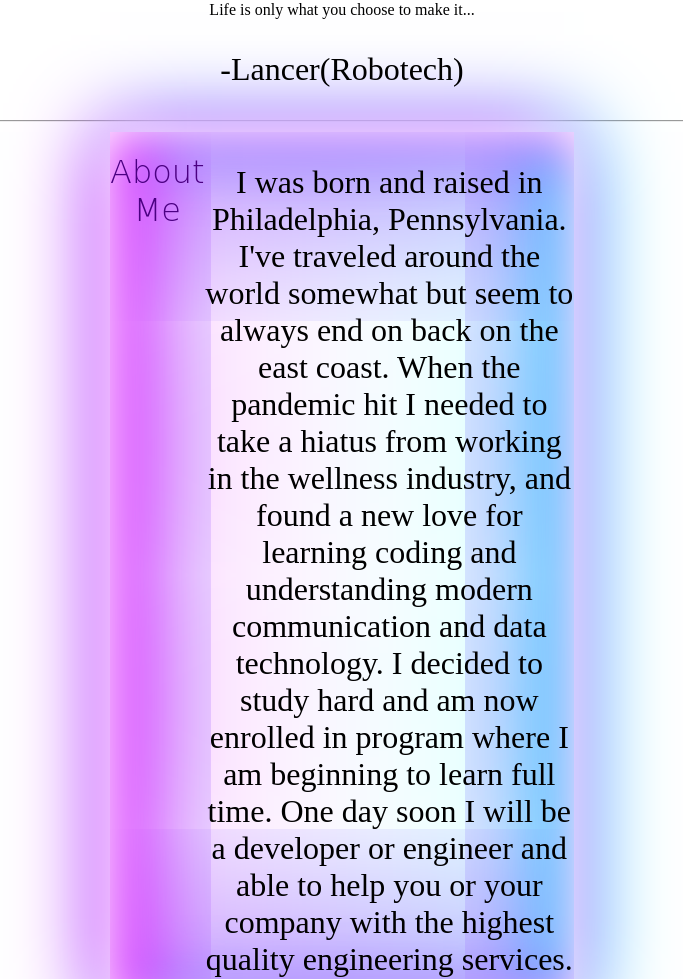
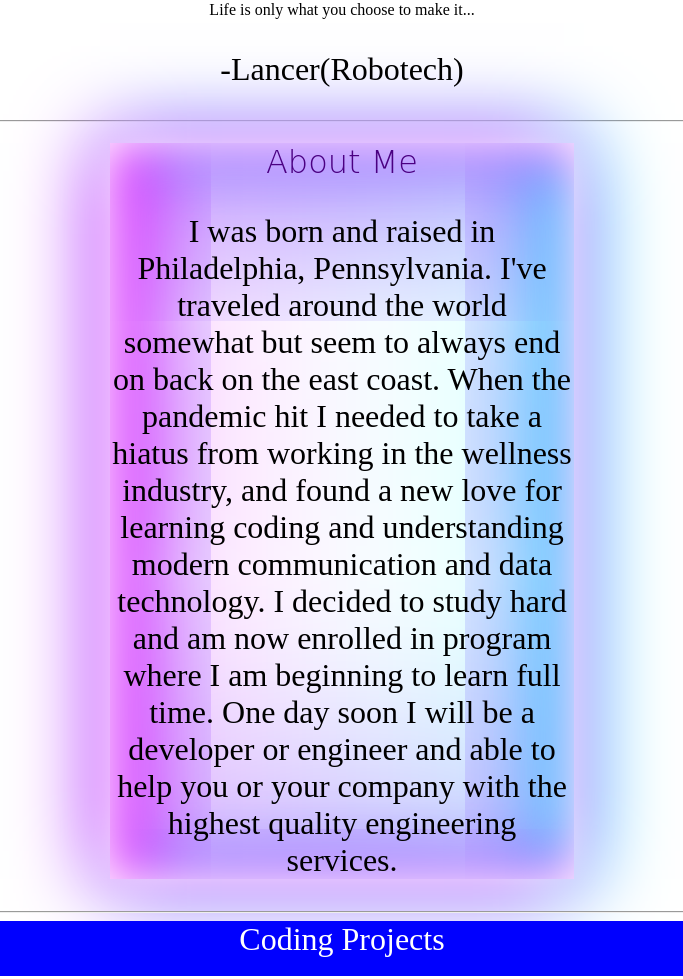
Before and after one commit to Johnny112F/Johnny112F, a plain HTML site: page index.html in a window 1280 px wide. Shown: the part 1204-2183 px from the top of the page, without its empty margins (298-981 px from the left). Drawn offline with Linux system fonts and the light colour scheme; files that its build step writes are made by us from their sources; files whose address does not match are found by name.

Commit message:
Update home.css

```diff
--- a/home.css
+++ b/home.css
@@ -138,8 +138,7 @@ footer a{
 }
 
 #aboutme{
-    display: flex;
-    max-width: 100%;
+
     margin: 400px;
     text-align: center;
     box-shadow:
```
